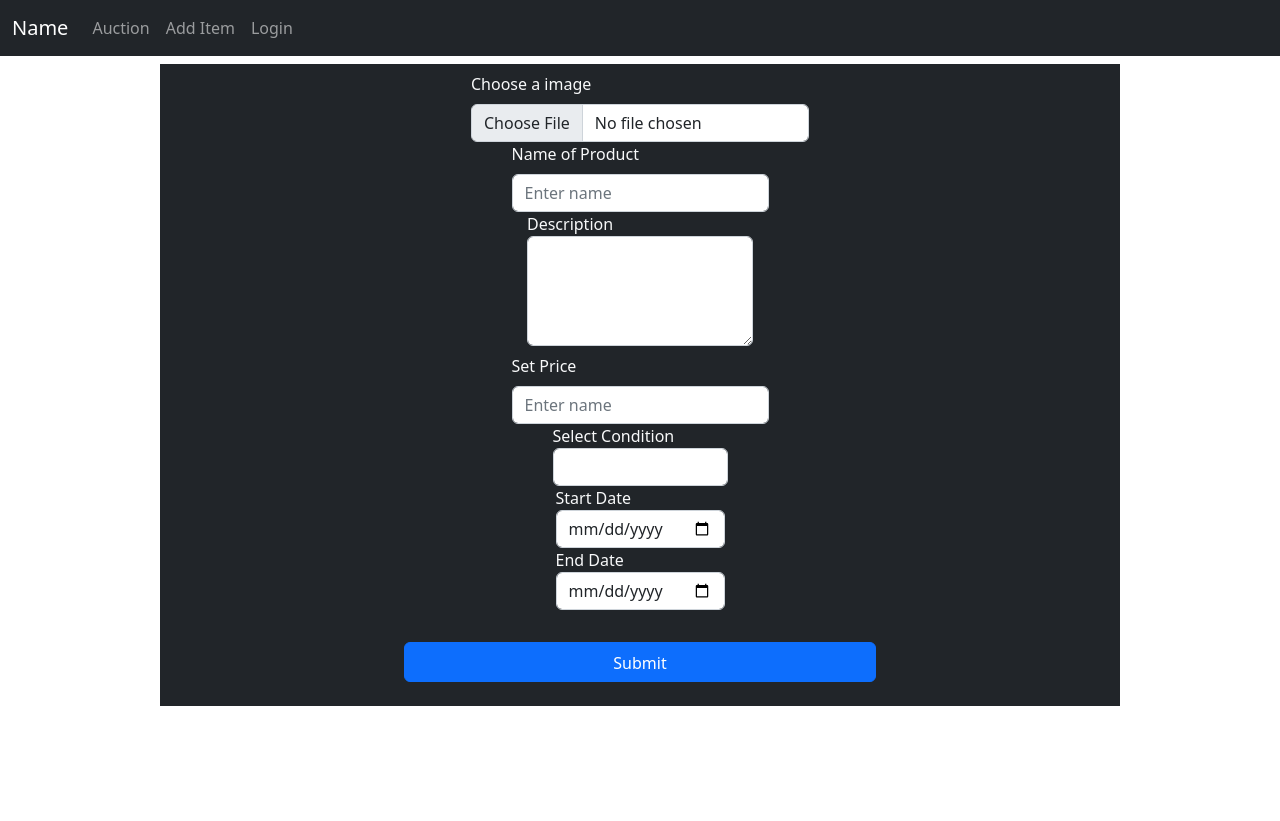
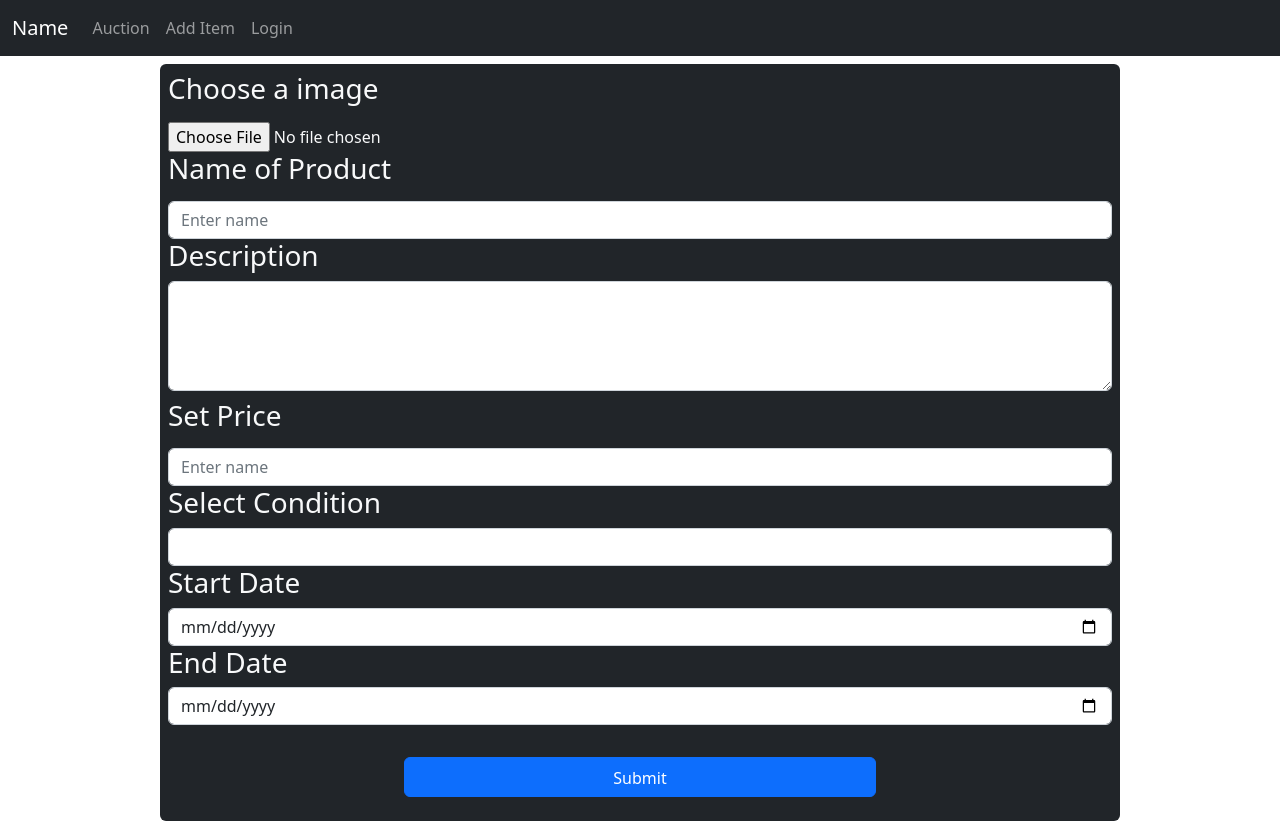
Before and after one commit to Dil02/auction-app, a Vue app in the folder auction_project/auction/frontend/: page /item in a window 1280 px wide. Before the commit the page ends 800 px from the top, so only its background shows below. Built offline with nearby package versions, Linux system fonts and the light colour scheme.

Commit message:
Image done

```diff
--- a/auction_project/auction/frontend/src/components/AddItem.vue
+++ b/auction_project/auction/frontend/src/components/AddItem.vue
@@ -1,27 +1,27 @@
 <template>
     <div>
         <form
-            class="w-75 mx-auto mt-2 pt-2 d-flex flex-column justify-content-center align-items-center  p-2 bg-dark text-light "
-            id="form1" @submit="saveNewObject()">
-            <div class="form-input">
-                <label class="form-label" for="image">Choose a image</label>
-                <input accept="image/jpeg, image/png" type="file" class="form-control" @change="uploadImages" id="image"
-                    required />
+            class="w-75 mx-auto mt-2 pt-2 d-flex flex-column justify-content-center p-2 bg-dark text-light rounded"
+            id="form1" @submit.prevent="saveNewObject()">
+            <div class="form-input ml-auto">
+                <h3><label class="form-label" for="image">Choose a image</label></h3>
+               <input type="file" accept="image/*" @change="storeImage" class="form-control-file">
+                <img class="img-fluid rounded mx-auto" height=400 v-if="picture" :src="picture" />
             </div>
             <div class="form-input">
-                <label class="form-label" for="name">Name of Product</label>
+                <h3><label class="form-label" for="name">Name of Product</label></h3>
                 <input v-model="name" type="text" class="form-control" placeholder="Enter name">
             </div>
-            <div class="form-group mb-2">
-                <label for="Description">Description</label>
+            <div class="form-input mb-2">
+                <h3><label for="Description">Description</label></h3>
                 <textarea v-model="desc" class="form-control" id="Desc" rows="4" required></textarea>
             </div>
             <div class="form-input">
-                <label class="form-label" for="price">Set Price</label>
+                <h3><label class="form-label" for="price">Set Price</label></h3>
                 <input v-model="price" type="text" class="form-control" placeholder="Enter name">
             </div>
             <div class="form-group">
-                <label for="options">Select Condition</label>
+                <h3><label for="options">Select Condition</label></h3>
                 <select v-model="type" class="form-control" id="options" required>
                     <option value="NEW">NEW</option>
                     <option value="UE">USED - EXCELLENT</option>
@@ -32,20 +32,20 @@
             <div class="form-group mb-2 inline">
 
                 <div class="d-inline">
-                    <label for="startDate">Start Date</label>
+                    <h3><label for="startDate">Start Date</label></h3>
                     <div style="clear: both;"></div>
                     <input v-model=start id="startDate" class="form-control" type="date" required />
                 </div>
 
                 <div class="d-inline">
-                    <label for="endDate">End Date</label>
+                    <h3><label for="endDate">End Date</label></h3>
                     <div style="clear: both;"></div>
                     <input v-model=end id="endDate" class="form-control" type="date" required />
                 </div>
 
             </div>
 
-            <button type="submit" class="btn btn-primary mt-4 pt-2 w-50 mb-3">Submit</button>
+            <button type="submit" class="btn btn-primary mt-4 pt-2 w-50 mb-3" id="b">Submit</button>
 
         </form>
     </div>
@@ -57,9 +57,10 @@ export default {
 
     data() {
         return {
+            prev:"",
             type: "",
             name: "",
-            picture: null,
+            picture: '',
             price: null,
             start: null,
             end: null,
@@ -71,13 +72,13 @@ export default {
     methods: {
         async saveNewObject() {
             const item = JSON.stringify({
-                name:this.name,
+                name: this.name,
                 Type: this.type,
                 price: this.price,
                 description: this.desc,
                 start: this.start,
                 end: this.end,
-                picture:this.picture,
+                picture: this.picture,
             })
             console.log(item)
             let response = await fetch("http://localhost:8000/api/items/", {
@@ -89,13 +90,40 @@ export default {
             })
 
         },
-        uploadImages(e: any) {
-            this.picture = e.target.files[0];
+        // storeImage(e:any) {
+        //     var files = e.target.files || e.dataTransfer.files;
+        //     if (!files.length)
+        //         return;
+        //     this.createImage(files[0]);
+        // },
+        // createImage(file:any) {
+        //     var picture = new Image();
+        //     var reader = new FileReader();
+
+        //     reader.onload = (e:any) => {
+        //         this.picture = e.target?.result;
+        //     };
+        //     reader.readAsDataURL(file);
+        // }
+        async storeImage(e:any){
+            const file = e.target.files[0];
+            this.prev = URL.createObjectURL(file);  //creates a blob image (to preview image)
+            var reader = new FileReader();
+            this.picture = await new Response(this.prev).text()  // changes blob to string (to store)
+
         }
     }
 }
 </script>
 
 <style scoped>
-
+#b{
+    margin:auto auto;
+}
+img{
+    max-height:300px;
+    max-width:300px;
+    height:auto;
+    width:auto;
+}
 </style>
```
Also changed, not shown: 1 other file (tests, documents, lock files or other folders). Lines whose indentation alone changed are shown as unchanged.
